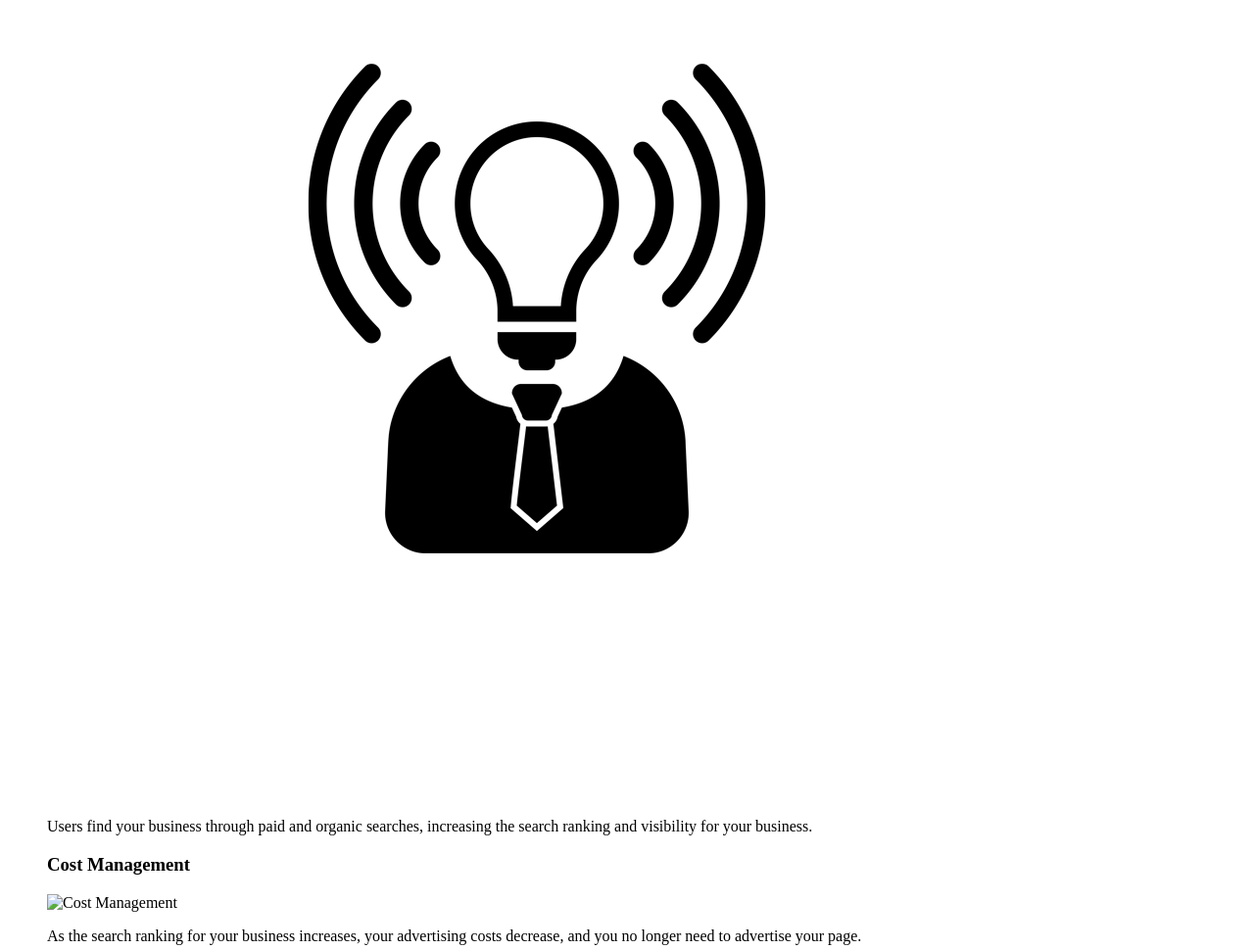
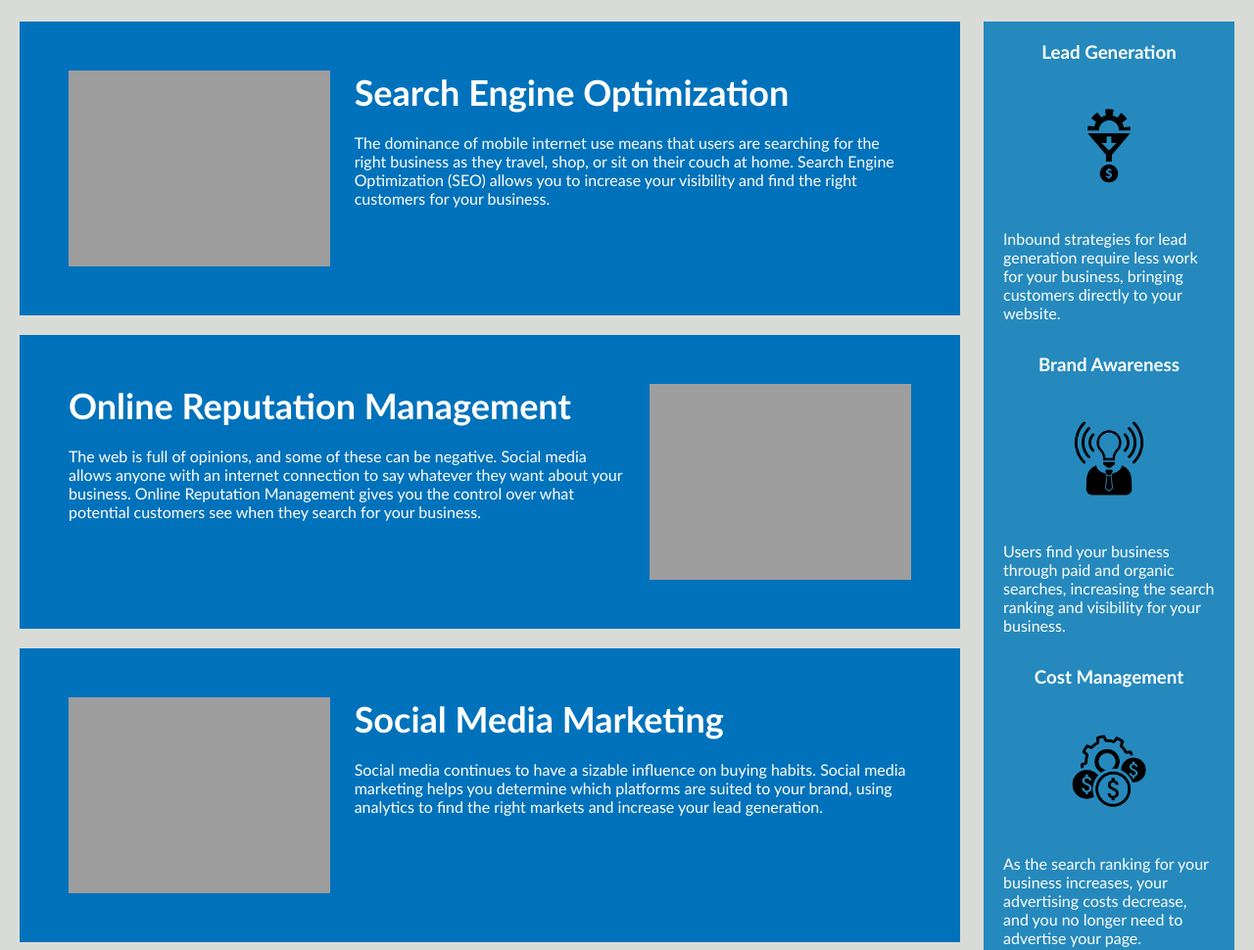
Before and after one commit to Sam-Wisdoms/marketing-code-refactor, a plain HTML site: page index.html in a window 1280 px wide. Shown: the part 900-1870 px from the top of the page at 98% size. Drawn offline with Linux system fonts and the light colour scheme; the site is published under a folder, as on GitHub Pages, so addresses that start at the root find nothing.

Commit message:
Added changed

```diff
--- a/index.html
+++ b/index.html
@@ -3,7 +3,7 @@
 
 <head>
     <meta charset="UTF-8" />
-    <link rel="stylesheet" href="/css/style.css">
+    <link rel="stylesheet" href="./css/style.css">
     <!--Added Title-->
     <title>Hero Marketing</title>
 </head>
@@ -31,7 +31,7 @@
     <!--Wrapped the 3 key areas; SEO, Online Reputation and Social Media Marketing in article elemnets since they constitute different subject areas-->
     <section class="content">
         <section id="search-engine-optimization" class="search-engine-optimization">
-            <img src="/images/search-engine-optimization.jpg" alt="SEO" class="float-left" />
+            <img src="./images/search-engine-optimization.jpg" alt="SEO" class="float-left" />
             <h2>Search Engine Optimization</h2>
             <p>
                 The dominance of mobile internet use means that users are searching for the right business as they
@@ -40,7 +40,7 @@
             </p>
         </Section>
         <section id="online-reputation-management" class="online-reputation-management">
-            <img src="/images/online-reputation-management.jpg" alt="Online Reputation Management"
+            <img src="./images/online-reputation-management.jpg" alt="Online Reputation Management"
                 class="float-right" />
             <h2>Online Reputation Management</h2>
             <p>
@@ -50,7 +50,7 @@
             </p>
         </section>
         <section id="social-media-marketing" class="social-media-marketing">
-            <img src="/images/social-media-marketing.jpg" alt="Social Media Marketing" class="float-left" />
+            <img src="./images/social-media-marketing.jpg" alt="Social Media Marketing" class="float-left" />
             <h2>Social Media Marketing</h2>
             <p>
                 Social media continues to have a sizable influence on buying habits. Social media marketing helps you
@@ -62,7 +62,7 @@
     <aside class="benefits">
         <figure class="benefit-lead">
             <h3>Lead Generation</h3>
-            <img src="/images/lead-generation.png" alt="Lead Generation" />
+            <img src="./images/lead-generation.png" alt="Lead Generation" />
             <p>
                 Inbound strategies for lead generation require less work for your business, bringing customers directly
                 to your website.
@@ -80,7 +80,7 @@
 
         <figure class="benefit-cost">
             <h3>Cost Management</h3>
-            <img src="/images/cost-management.png" alt="Cost Management" />
+            <img src="./images/cost-management.png" alt="Cost Management" />
             <p>
                 As the search ranking for your business increases, your advertising costs decrease, and you no longer
                 need to advertise your page.
```
